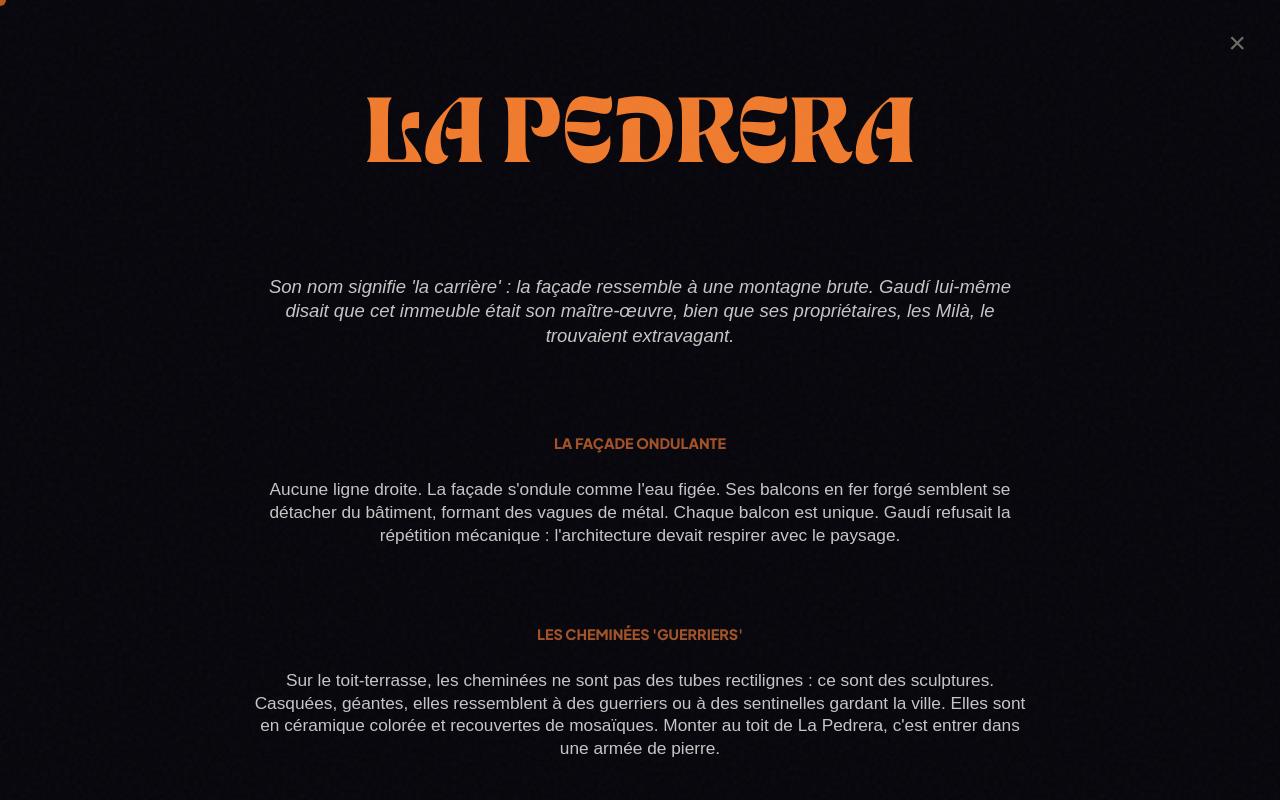
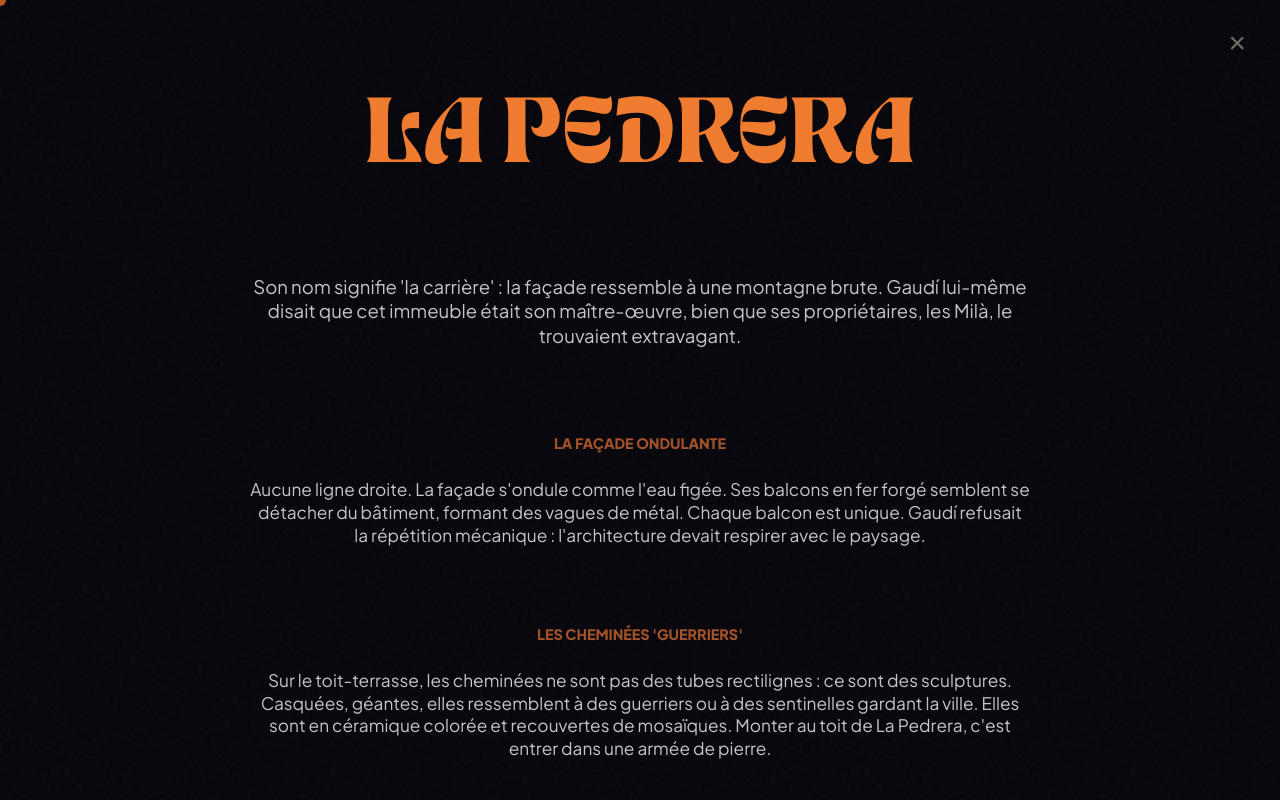
Before and after one commit to jacquelinbayona/Antoni-Gaudi, a website built with Parcel: page src/lapedrera.html in a window 1280 px wide. Both pictures are taken after a click on the button "ℹ️". Shown: the top 800 px of the page. Built offline with nearby package versions, Linux system fonts and the light colour scheme; a web font is replaced by a local one.

Commit message:
font overlay

```diff
--- a/src/css/pages/buildings.css
+++ b/src/css/pages/buildings.css
@@ -429,9 +429,10 @@
 }
 
 .overlay-content > p.intro {
+  font-family: "Plus Jakarta Sans", sans-serif;
   font-size: clamp(1rem, 1.45vw, 1.22rem);
-  font-style: italic;
-  font-weight: 500;
+  font-style: normal;
+  font-weight: 400;
   line-height: 1.32;
   color: rgba(242, 240, 239, 0.82);
   margin: 0 auto clamp(86px, 10vh, 118px);
@@ -454,8 +455,9 @@
 }
 
 .overlay-content section p {
+  font-family: "Plus Jakarta Sans", sans-serif;
   font-size: clamp(1rem, 1.35vw, 1.18rem);
-  font-weight: 500;
+  font-weight: 400;
   line-height: 1.32;
   color: rgba(242, 240, 239, 0.82);
   margin: 0 auto;
@@ -517,7 +519,7 @@
 .stats-grid p {
   font-family: "Plus Jakarta Sans", sans-serif;
   font-size: 1rem;
-  font-weight: 800;
+  font-weight: 400;
   color: rgba(242, 240, 239, 0.9);
   margin: 0;
 }
```
